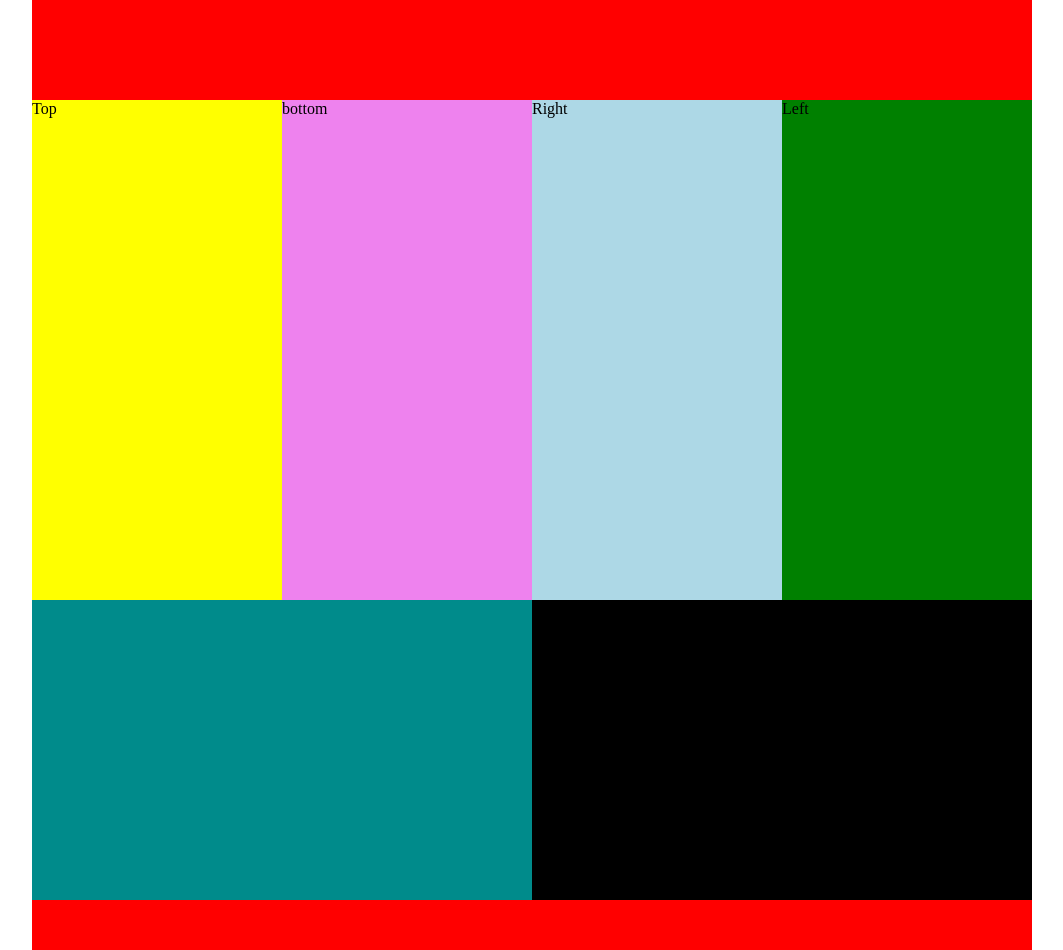
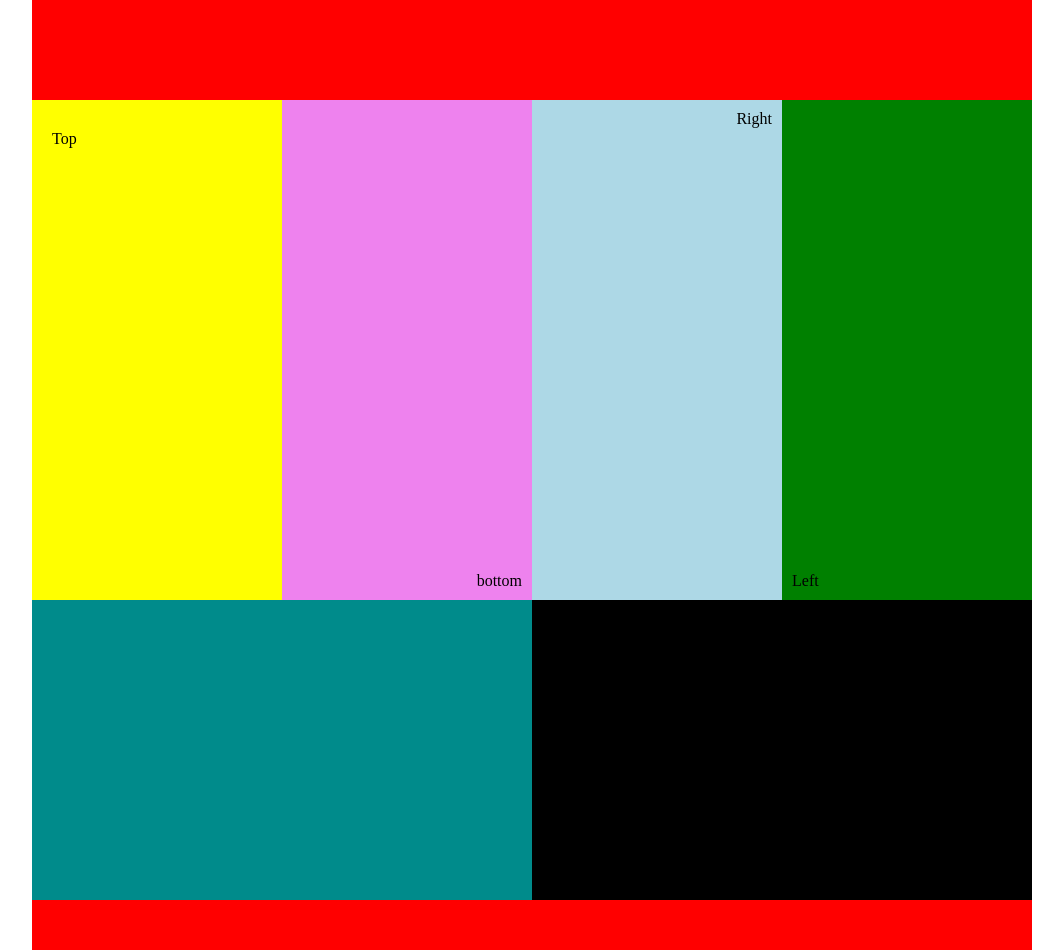
Before and after one commit to jramos22/practicacss-float-position, a plain HTML site: page index.html in a window 1280 px wide. Shown: the whole page, without its empty margins (108-1171 px from the left). Drawn offline with Linux system fonts and the light colour scheme.

Commit message:
Agrego las respectivas posiciones las palabras top, bottom, left y right dentro de sus respectivos divs

```diff
--- a/css/style.css
+++ b/css/style.css
@@ -15,24 +15,48 @@
     height: 500px;
     width: 250px;
     float: left;
+    position: relative;
+}
+#top{
+    position: absolute;
+    top: 30px;
+    left: 20px;
 }
 #div2{
     background-color: violet;
     height: 500px;
     width: 250px;
     float: left;
+    position: relative;
+}
+#bottom{
+    position: absolute;
+    bottom: 10px;
+    right: 10px;
 }
 #div3{
     background-color: lightblue;
     height: 500px;
     width: 250px;
     float: left;
+    position: relative;
+}
+#right{
+    position: absolute;
+    right: 10px;
+    top: 10px;
 }
 #div4{
     background-color: green;
     height: 500px;
     width: 250px;
     float: left;
+    position: relative;
+}
+#left{
+    position: absolute;
+    left: 10px;
+    bottom: 10px;
 }
 .clearfix::after {
     content: "";
--- a/index.html
+++ b/index.html
@@ -11,8 +11,8 @@
         <div id="header"><!--Header -->
 
         </div>
-        <div id="content"><!--Contenido central-->
-            <div id="superior" class="clearfix"><!--parte superior del contenido central donde van 4 divs -->
+        <div><!--Contenido central-->
+            <div class="clearfix"><!--parte superior del contenido central donde van 4 divs -->
                 <div id="div1"><!--primer de 4 divs-->
                     <span id="top">Top</span>
                 </div>
@@ -26,7 +26,7 @@
                     <span id="left">Left</span>
                 </div>
             </div>
-            <div id="inferior" class="clearfix"><!--parte inferior del contenido central donde van dos divs-->
+            <div class="clearfix"><!--parte inferior del contenido central donde van dos divs-->
                 <div id="inferior1"></div><!--primer de 2 divs-->
                 <div id="inferior2"></div><!--segundo de 2 divs-->
             </div>
```
